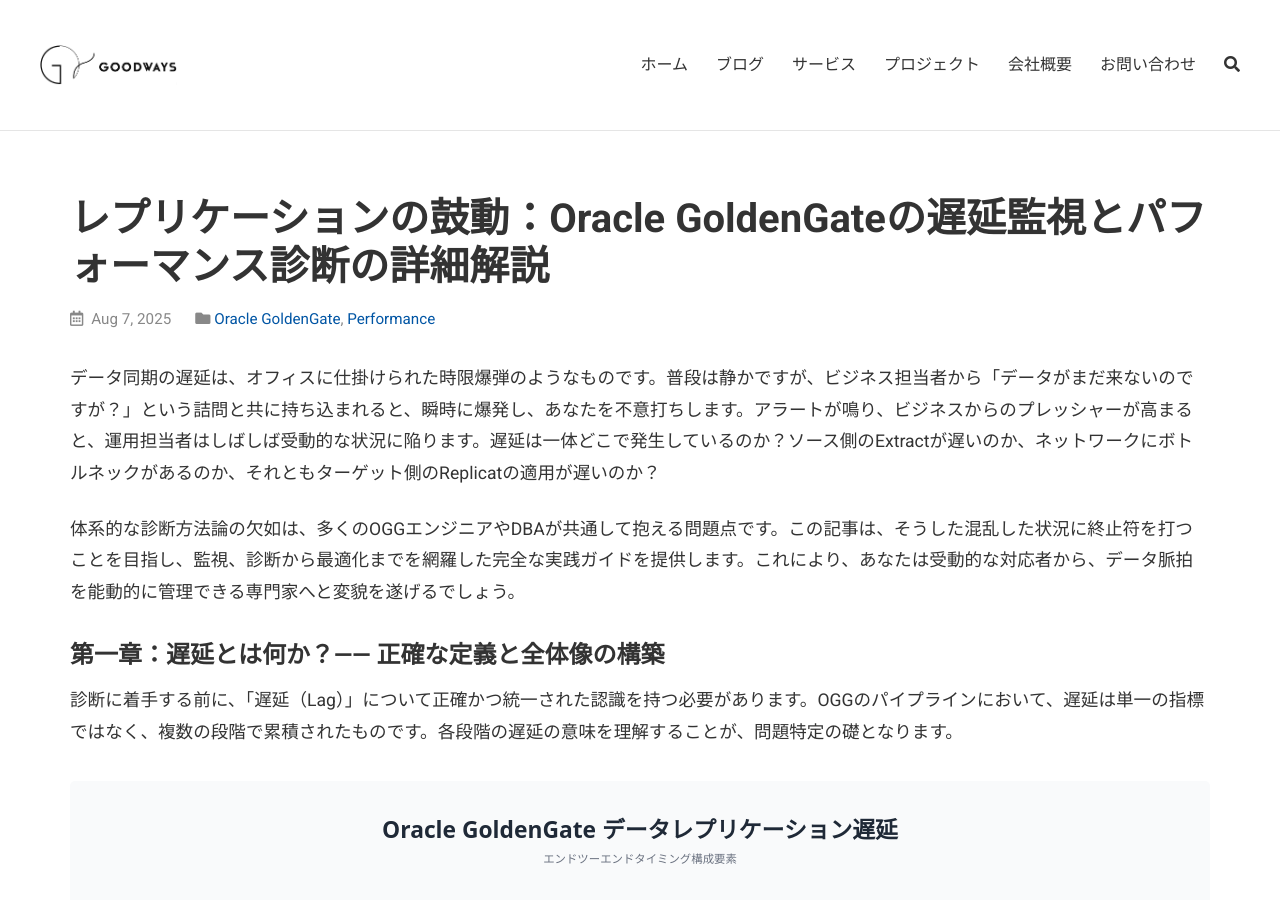
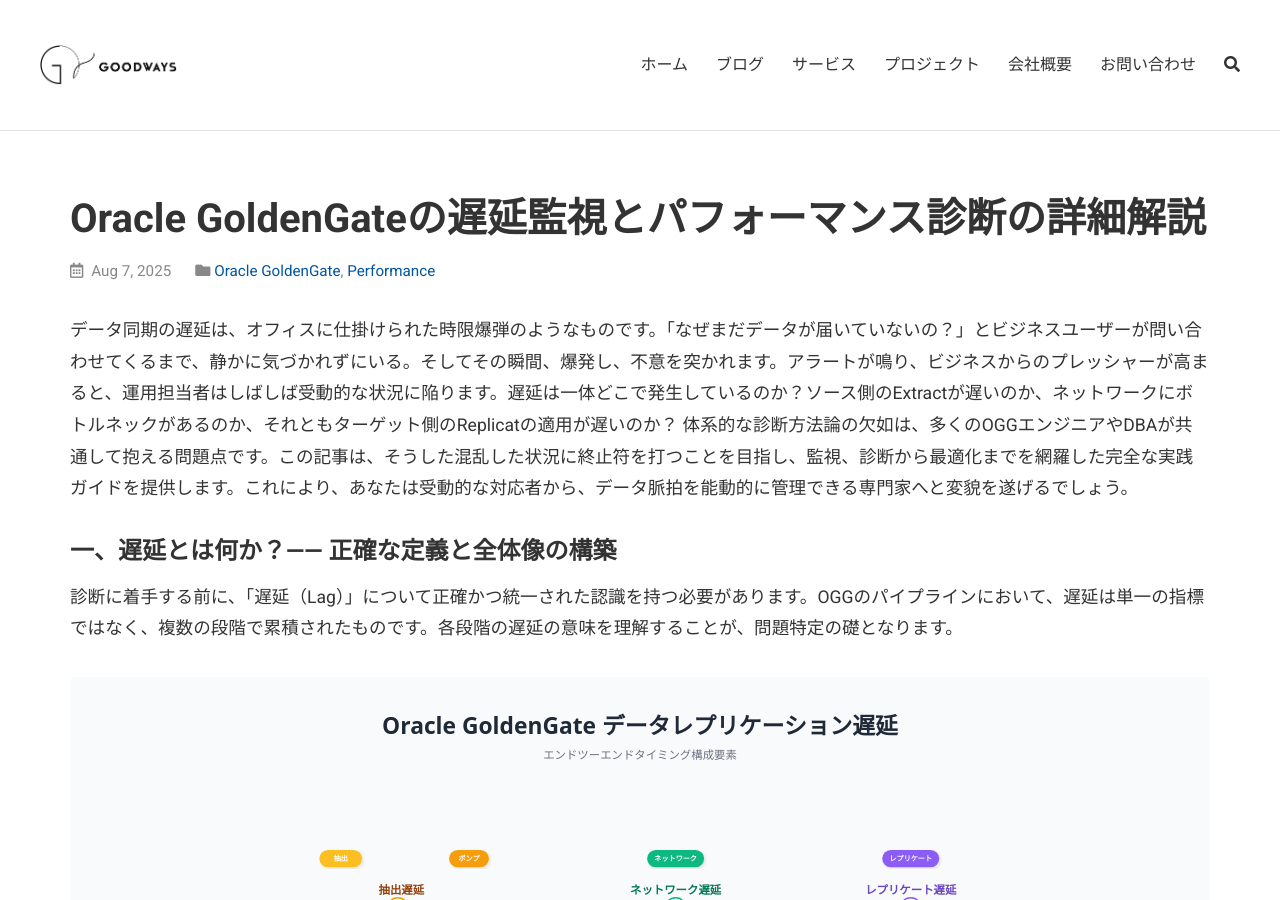
Before and after one commit to goodwaysIT/ja, a Jekyll site: the page built from _posts/2025-08-07-deep-dive-into-oracle-goldengate-latency-diagnostics.md, in a window 1280 px wide and 900 px high. Built offline with Jekyll 4.4.1, drawn with Linux system fonts in a browser that asks for light colours; some of the changed text lies outside the part shown.

Commit message:
Update 2025-08-07-deep-dive-into-oracle-goldengate-latency-diagnostics.md

```diff
--- a/_posts/2025-08-07-deep-dive-into-oracle-goldengate-latency-diagnostics.md
+++ b/_posts/2025-08-07-deep-dive-into-oracle-goldengate-latency-diagnostics.md
@@ -1,6 +1,6 @@
 ---
 layout: post
-title: "レプリケーションの鼓動：Oracle GoldenGateの遅延監視とパフォーマンス診断の詳細解説"
+title: "Oracle GoldenGateの遅延監視とパフォーマンス診断の詳細解説"
 excerpt: "ビジネスサイドから「データ同期が遅い」という苦情が出た際、運用担当者は遅延がどの部分（ソース、ネットワーク、ターゲット？）で発生しているのか把握できず、体系的な特定・診断手法がないため、受動的な対応しかできません。"
 date: 2025-08-07 16:00:00 +0800
 categories: [Oracle GoldenGate, Performance]
@@ -9,11 +9,10 @@ author: Shane
 image: /assets/images/posts/ogg-latency-monitoring-banner.svg
 ---
 
-データ同期の遅延は、オフィスに仕掛けられた時限爆弾のようなものです。普段は静かですが、ビジネス担当者から「データがまだ来ないのですが？」という詰問と共に持ち込まれると、瞬時に爆発し、あなたを不意打ちします。アラートが鳴り、ビジネスからのプレッシャーが高まると、運用担当者はしばしば受動的な状況に陥ります。遅延は一体どこで発生しているのか？ソース側のExtractが遅いのか、ネットワークにボトルネックがあるのか、それともターゲット側のReplicatの適用が遅いのか？
-
+データ同期の遅延は、オフィスに仕掛けられた時限爆弾のようなものです。「なぜまだデータが届いていないの？」とビジネスユーザーが問い合わせてくるまで、静かに気づかれずにいる。そしてその瞬間、爆発し、不意を突かれます。アラートが鳴り、ビジネスからのプレッシャーが高まると、運用担当者はしばしば受動的な状況に陥ります。遅延は一体どこで発生しているのか？ソース側のExtractが遅いのか、ネットワークにボトルネックがあるのか、それともターゲット側のReplicatの適用が遅いのか？
 体系的な診断方法論の欠如は、多くのOGGエンジニアやDBAが共通して抱える問題点です。この記事は、そうした混乱した状況に終止符を打つことを目指し、監視、診断から最適化までを網羅した完全な実践ガイドを提供します。これにより、あなたは受動的な対応者から、データ脈拍を能動的に管理できる専門家へと変貌を遂げるでしょう。
 
-### 第一章：遅延とは何か？—— 正確な定義と全体像の構築
+### 一、遅延とは何か？—— 正確な定義と全体像の構築
 
 診断に着手する前に、「遅延（Lag）」について正確かつ統一された認識を持つ必要があります。OGGのパイプラインにおいて、遅延は単一の指標ではなく、複数の段階で累積されたものです。各段階の遅延の意味を理解することが、問題特定の礎となります。
 
@@ -25,10 +24,10 @@ image: /assets/images/posts/ogg-latency-monitoring-banner.svg
 
 *   **Replicat Lag (適用遅延)**: ReplicatプロセスがリモートのTrailファイルからデータ変更を読み取り、それをSQLに解析してターゲットデータベースで正常に実行するまでの時間差を指します。Replicatプロセスにとっての遅延とは、Replicatが最後のレコードを処理した時間（システムクロックに基づく）と、そのレコードのTrailファイル内でのタイムスタンプとの差（秒単位）です。
 
-これら三つが合わさって、エンドツーエンドの総遅延を構成します。ユーザーが「遅い」と不満を述べたとき、あなたの最初の任務は、遅延が主にどの区間で発生しているかを判断することです。
+これら三つが合わさって、エンドツーエンドの総遅延を構成します。ユーザーが「遅い」と不満を述べたとき、最初の任務は遅延が主にどの区間で発生しているかを判断することです。
 
 
-### 第二章：診断ツールボックス - ネイティブコマンド詳解
+### 二、診断ツールボックス - ネイティブコマンド詳解
 
 OGGには強力なコマンドラインツール（GGSCI）が付属しており、これらは遅延を診断するための最も直接的で効果的な武器です。
 
@@ -103,9 +102,9 @@ Replicating from HR.DEPARTMENTS to HR.DEPARTMENTS:
 *   **ggserr.log (エラーログ)**：これはOGG環境の中央ログファイルで、すべてのプロセスの起動停止、エラー、警告、重要なステータス情報が記録されます。定期的に`ggserr.log`を確認することは、潜在的な問題を積極的に発見するための良い習慣です。Managerのパラメータ（`LAGCRITICALMINUTES`など）を設定して、深刻な遅延イベントを警告としてこのログに書き込むことができます。
 
 
-### 第三章：遅延の一般的な原因と特定方法
+### 三、遅延の一般的な原因と特定方法
 
-理論とツールを組み合わせて、最も一般的な遅延シナリオとその背後にある「犯人」を分析しましょう。
+理論とツールを組み合わせて、最も一般的な遅延シナリオとその原因を分析しましょう。
 
 1.  **ロングランニングトランザクション（Long-running Transaction）**
     *   **症状**: `Time Since Chkpt`が増え続け、`Lag at Chkpt`は安定しているように見えても、実際の総遅延は蓄積しています。ExtractやReplicatは、トランザクション全体がコミットされるのを待ってからチェックポイントを更新します。
@@ -131,7 +130,7 @@ Replicating from HR.DEPARTMENTS to HR.DEPARTMENTS:
 
 
 
-### 第四章：適切な処方箋 - パフォーマンスチューニング実践
+### 四、パフォーマンスチューニング実践
 
 問題を特定したら、的確な対策を講じる必要があります。
 
@@ -155,7 +154,7 @@ BATCHSQL_OPSPERQUEUE 10000
 **注意**: `BATCHSQL`はより多くのメモリを消費します。これらのパラメータを調整する際は、Replicatプロセスのメモリ使用状況を監視し、過剰な消費によるシステム問題を防ぐ必要があります。
 
 
-### 第五章：予防は治療に勝る - プロアクティブな監視体制の構築
+### 五、プロアクティブな監視体制の構築
 
 最高レベルの運用とは、未然に問題を防ぐことです。アラートを待つのではなく、プロアクティブな監視体制を構築し、遅延の傾向を継続的に追跡しましょう。
 
@@ -193,9 +192,9 @@ echo "" >> $LOG_FILE
 
 
 
-### まとめ：受動的な火消しから能動的な舵取りへ
+### まとめ
 
-OGGの遅延問題に直面したとき、鍵となるのは「ブラックボックス」という認識を打ち破り、明確な診断ワークフローを確立することです。
+OGG の遅延問題に直面した際に重要なのは、明確な診断ワークフローを確立することです。
 
 **OGG遅延診断フローチャート:**
 
@@ -209,4 +208,4 @@ OGGの遅延問題に直面したとき、鍵となるのは「ブラックボ
 5.  **最適化の実施**: 的を絞った調整（トランザクションの分割、インデックスの追加、`BATCHSQL`のチューニングなど）を行います。
 6.  **継続的な監視**: 自動化された監視スクリプト/システムを確立し、受動的から能動的へ移行します。
 
-覚えておいてください、**監視が土台、診断が鍵、最適化が目標**です。この方法論をマスターすれば、次に誰かがデータ同期の状態について尋ねてきたとき、あなたはもはや受動的な「火消し役」ではなく、「心拍は正常、毎分XX万件の操作を処理中」と自信を持って答えられるプロのデータアーキテクトになっているでしょう。
+つまし、**監視が土台、診断が鍵、最適化が目標**です。この方法論を理解すれば、次に誰かがデータ同期の状態について尋ねてきたとき、自信を持って答えられるになっているでしょう。
```
